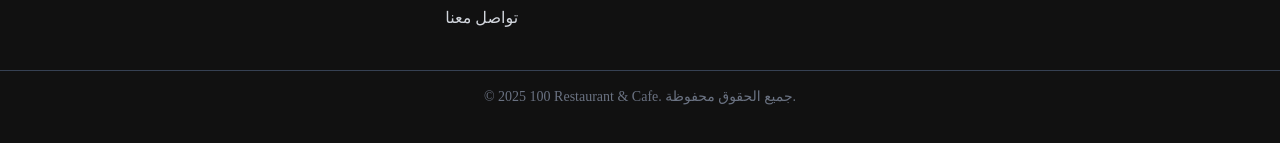
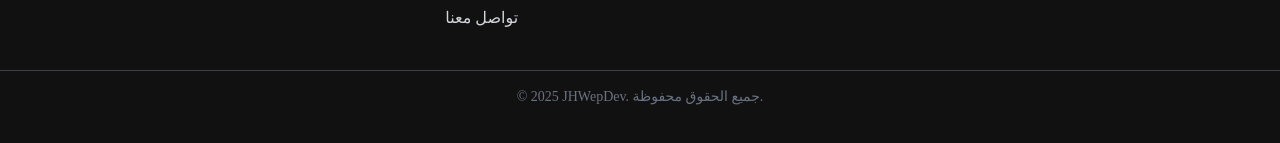
Before and after one commit to Jehad-Horani/100restaurant-cafe, a Next.js app: page / in a window 1280 px wide. Shown: the part 5329-5472 px from the top of the page. Built offline with nearby package versions, Linux system fonts and the light colour scheme.

Commit message:
copyright

```diff
--- a/app/components/Footer.jsx
+++ b/app/components/Footer.jsx
@@ -42,7 +42,7 @@ const Footer = () => {
       </div>
 
       <div className="text-center text-sm text-gray-500 mt-10 border-t border-gray-700 pt-4">
-        &copy; {new Date().getFullYear()} 100 Restaurant & Cafe. جميع الحقوق محفوظة.
+        &copy; {new Date().getFullYear()} JHWepDev. جميع الحقوق محفوظة.
       </div>
     </footer>
   );
```
